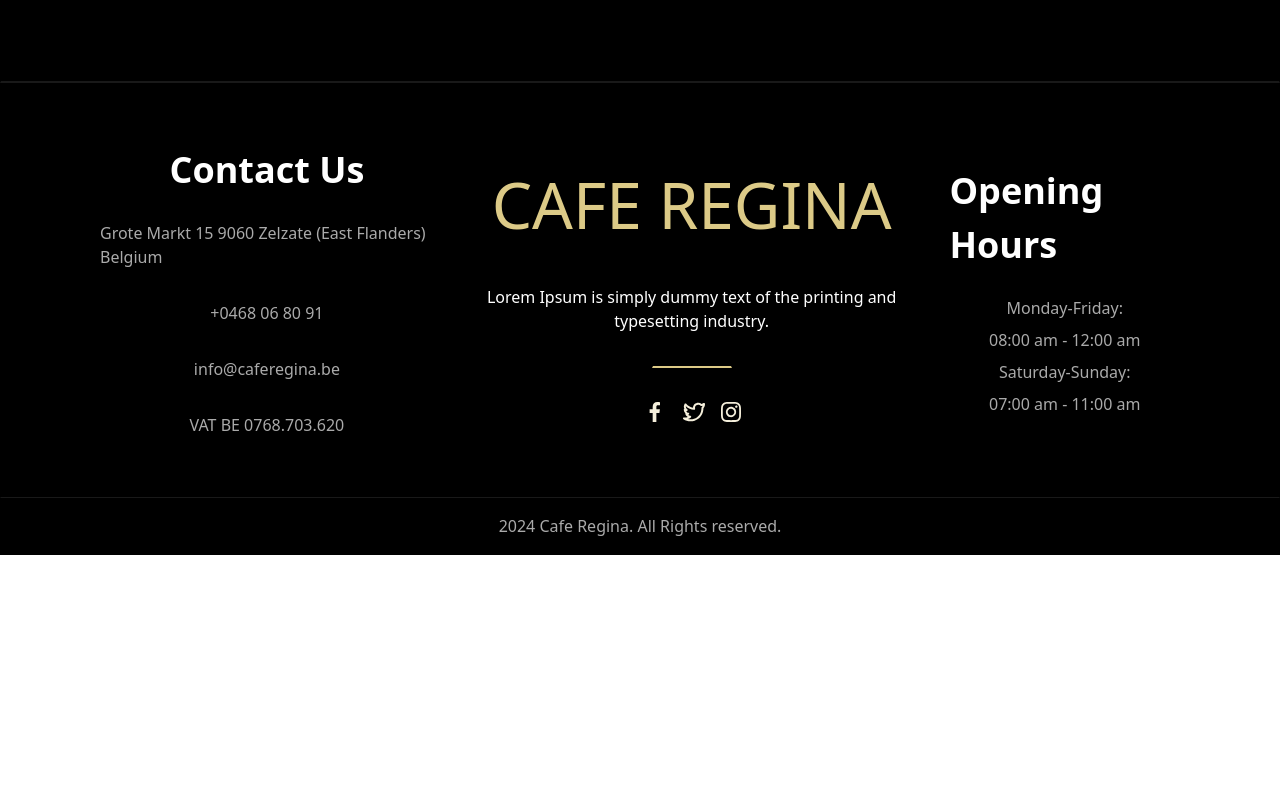
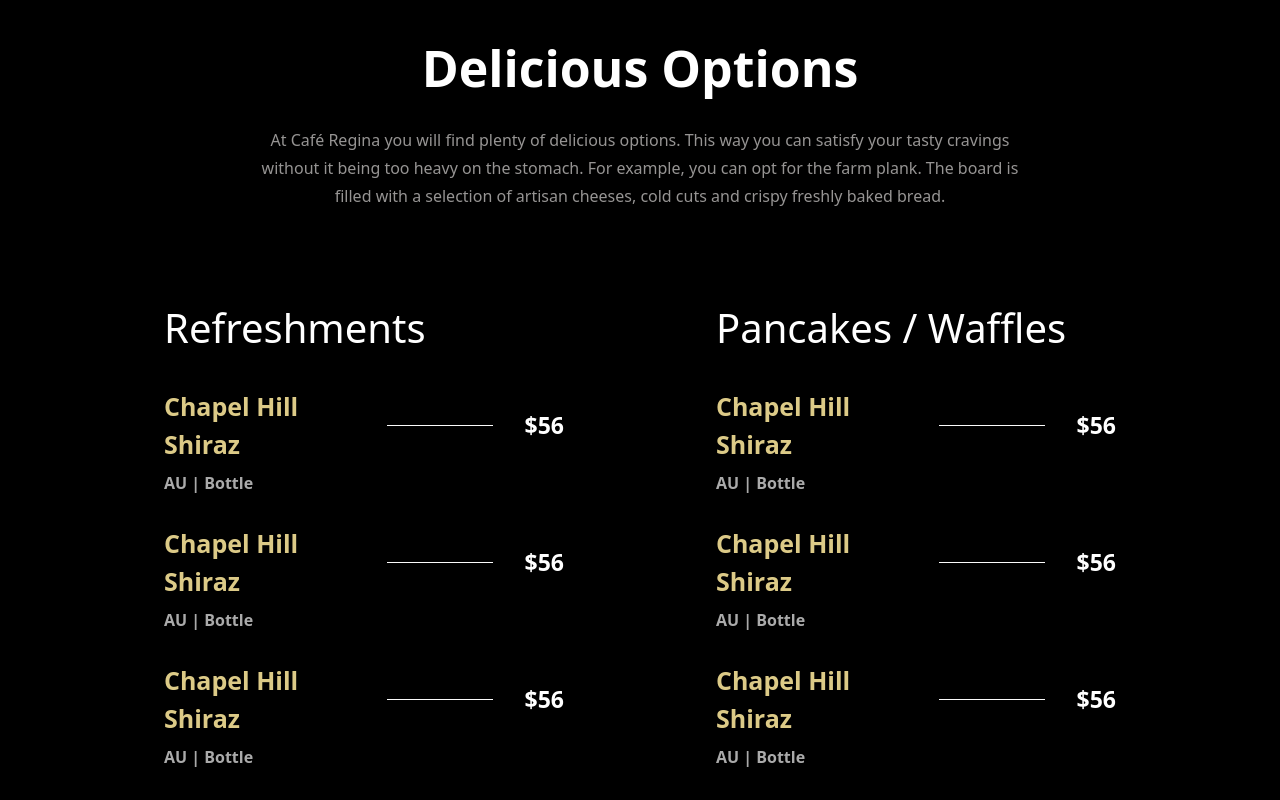
Before and after one commit to briandang59/restaurent-landing-page, a Next.js app: page /small-hunger in a window 1280 px wide. Shown: the part 720-1520 px from the top of the page. Before the commit the page ends 1275 px from the top, so only its background shows below. Built offline with nearby package versions, Linux system fonts and the light colour scheme.

Commit message:
feat: create ui small hunger

```diff
--- a/app/small-hunger/page.tsx
+++ b/app/small-hunger/page.tsx
@@ -1,5 +1,203 @@
+import ChildHeaderPage from "@/components/ChildHeaderPage";
+import Divider from "@/components/Divider";
+import HeaderSection from "@/components/HeaderSections";
+import MenuItem from "@/components/MenuItem";
+
 function SmallHunger() {
-  return <div></div>;
+  const menus = [
+    {
+      title: "Refreshments",
+      menuItem: [
+        {
+          label: "Chapel Hill Shiraz",
+          description: "AU | Bottle",
+          price: 56,
+        },
+        {
+          label: "Chapel Hill Shiraz",
+          description: "AU | Bottle",
+          price: 56,
+        },
+        {
+          label: "Chapel Hill Shiraz",
+          description: "AU | Bottle",
+          price: 56,
+        },
+        {
+          label: "Chapel Hill Shiraz",
+          description: "AU | Bottle",
+          price: 56,
+        },
+        {
+          label: "Chapel Hill Shiraz",
+          description: "AU | Bottle",
+          price: 56,
+        },
+        {
+          label: "Chapel Hill Shiraz",
+          description: "AU | Bottle",
+          price: 56,
+        },
+        {
+          label: "Chapel Hill Shiraz",
+          description: "AU | Bottle",
+          price: 56,
+        },
+      ],
+    },
+    {
+      title: "Pancakes / Waffles",
+      menuItem: [
+        {
+          label: "Chapel Hill Shiraz",
+          description: "AU | Bottle",
+          price: 56,
+        },
+        {
+          label: "Chapel Hill Shiraz",
+          description: "AU | Bottle",
+          price: 56,
+        },
+        {
+          label: "Chapel Hill Shiraz",
+          description: "AU | Bottle",
+          price: 56,
+        },
+        {
+          label: "Chapel Hill Shiraz",
+          description: "AU | Bottle",
+          price: 56,
+        },
+        {
+          label: "Chapel Hill Shiraz",
+          description: "AU | Bottle",
+          price: 56,
+        },
+      ],
+    },
+    {
+      title: "Savory mouth pleasure",
+      menuItem: [
+        {
+          label: "Chapel Hill Shiraz",
+          description: "AU | Bottle",
+          price: 56,
+        },
+        {
+          label: "Chapel Hill Shiraz",
+          description: "AU | Bottle",
+          price: 56,
+        },
+        {
+          label: "Chapel Hill Shiraz",
+          description: "AU | Bottle",
+          price: 56,
+        },
+      ],
+    },
+    {
+      title: "Little Hunger",
+      menuItem: [
+        {
+          label: "Chapel Hill Shiraz",
+          description: "AU | Bottle",
+          price: 56,
+        },
+        {
+          label: "Chapel Hill Shiraz",
+          description: "AU | Bottle",
+          price: 56,
+        },
+        {
+          label: "Chapel Hill Shiraz",
+          description: "AU | Bottle",
+          price: 56,
+        },
+        {
+          label: "Chapel Hill Shiraz",
+          description: "AU | Bottle",
+          price: 56,
+        },
+        {
+          label: "Chapel Hill Shiraz",
+          description: "AU | Bottle",
+          price: 56,
+        },
+      ],
+    },
+  ];
+  return (
+    <div className="pt-[130px]">
+      <ChildHeaderPage
+        label1="Small Hunger?"
+        label2="Drop By!"
+        description="Are you looking for a cozy café in Zelzate ? Then look no further, because Café Regina is the right place for you! You can of course drink a lot of different things here, but if you want to eat something small, you are more than welcome here. You can always come here if you are hungry!"
+        labelButton="Contact us"
+      />
+      <Divider type="without-logo" />
+      <div className="mx-auto container flex flex-col items-center justify-center py-[100px]">
+        <div className="flex items-center">
+          <HeaderSection
+            title="Delicious Options"
+            description="At Café Regina you will find plenty of delicious options. This way you can satisfy your tasty cravings without it being too heavy on the stomach. For example, you can opt for the farm plank. The board is filled with a selection of artisan cheeses, cold cuts and crispy freshly baked bread."
+            width="w-[774px]"
+            position="center"
+          />
+        </div>
+        <div className="mt-[88px]">
+          <div className="flex justify-center gap-[152px]">
+            {/* Cột trái */}
+            <div className="flex flex-col gap-[80px] w-[400px]">
+              {menus
+                .filter((_, i) => i % 2 === 0) // các section chẵn -> cột trái
+                .map((m, index) => (
+                  <div className="flex flex-col gap-[30px]" key={index}>
+                    <h3 className="font-normal text-[40px] text-white">
+                      {m.title}
+                    </h3>
+                    <div className="flex flex-col gap-[30px]">
+                      {m.menuItem.map((mt, index1) => (
+                        <MenuItem
+                          type="price"
+                          label={mt.label}
+                          description={mt.description}
+                          price={mt.price}
+                          key={index1}
+                        />
+                      ))}
+                    </div>
+                  </div>
+                ))}
+            </div>
+
+            {/* Cột phải */}
+            <div className="flex flex-col gap-[80px] w-[400px]">
+              {menus
+                .filter((_, i) => i % 2 !== 0) // các section lẻ -> cột phải
+                .map((m, index) => (
+                  <div className="flex flex-col gap-[30px]" key={index}>
+                    <h3 className="font-normal text-[40px] text-white">
+                      {m.title}
+                    </h3>
+                    <div className="flex flex-col gap-[30px]">
+                      {m.menuItem.map((mt, index1) => (
+                        <MenuItem
+                          type="price"
+                          label={mt.label}
+                          description={mt.description}
+                          price={mt.price}
+                          key={index1}
+                        />
+                      ))}
+                    </div>
+                  </div>
+                ))}
+            </div>
+          </div>
+        </div>
+      </div>
+    </div>
+  );
 }
 
 export default SmallHunger;
--- a/components/MenuItem.tsx
+++ b/components/MenuItem.tsx
@@ -14,7 +14,16 @@
       </div>
     );
   }
-  return <div></div>;
+  return (
+    <div className="flex flex-col gap-[8px]">
+      <div className="flex items-center gap-[32px]">
+        <h4 className="text-[#DCCA87] font-semibold text-[25px]">{label}</h4>
+        <div className="w-[119px] border-b border-[#FAFAFA]"></div>
+        <p className="text-[23px] font-bold text-white">${price}</p>
+      </div>
+      <p className="text-[#AAAAAA] font-bold text-[16px]">{description}</p>
+    </div>
+  );
 }
 
 export default MenuItem;
```
